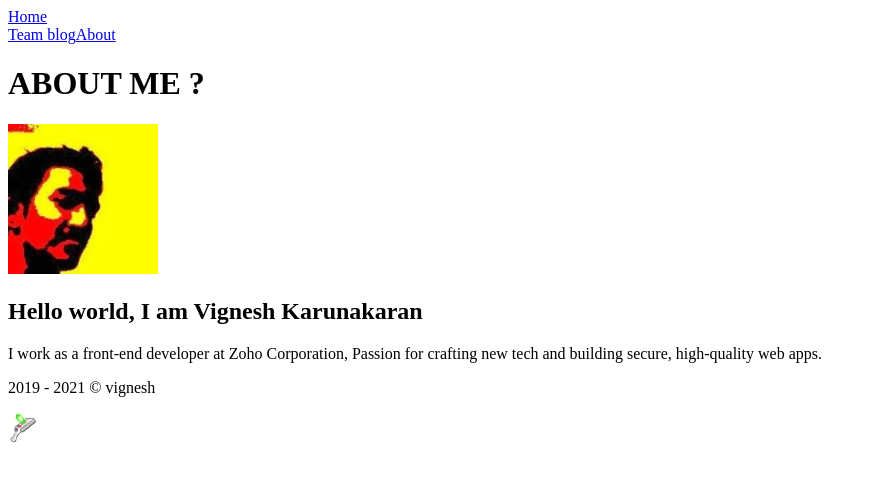
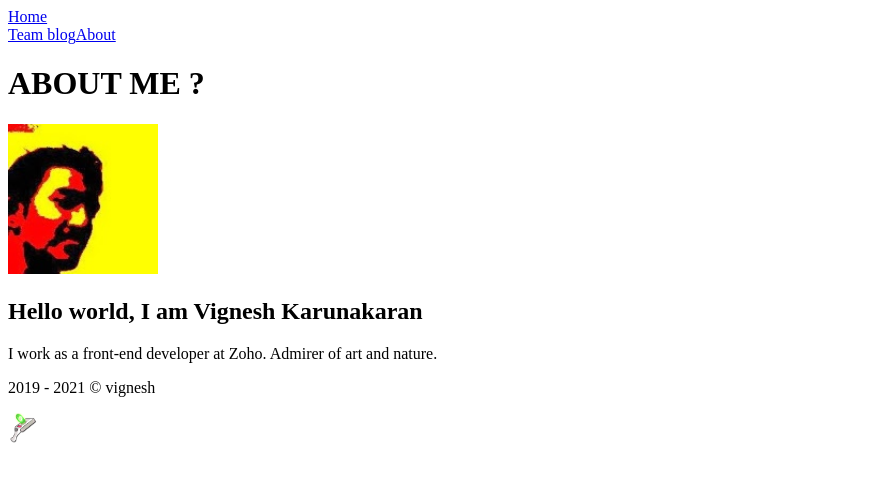
Before and after one commit to vignesh-karunakaran/my-blog, a Next.js app: page /about in a window 1280 px wide. Shown: the top 480 px of the page, without its empty margins (0-876 px from the left). Built offline with nearby package versions, Linux system fonts and the light colour scheme.

Commit message:
Update index.js

```diff
--- a/pages/about/index.js
+++ b/pages/about/index.js
@@ -14,7 +14,7 @@ export default function Custom404() {
           </div>
           <div className="profile-desc">
             <h2>Hello world, I am Vignesh Karunakaran</h2>
-            <p>I work as a front-end developer at Zoho Corporation, Passion for crafting new tech and building secure, high-quality web apps.</p>
+            <p>I work as a front-end developer at Zoho. Admirer of art and nature.</p>
           </div>
         </div>
       </div>
```
